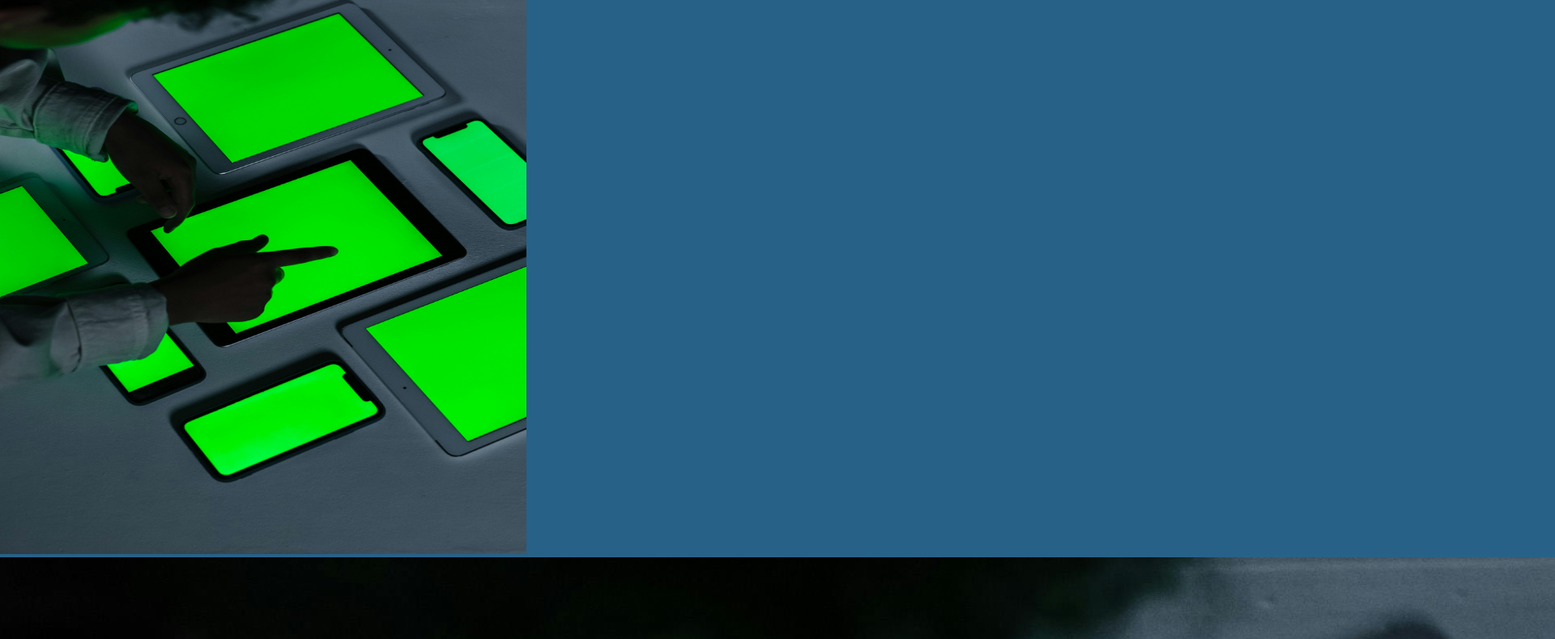
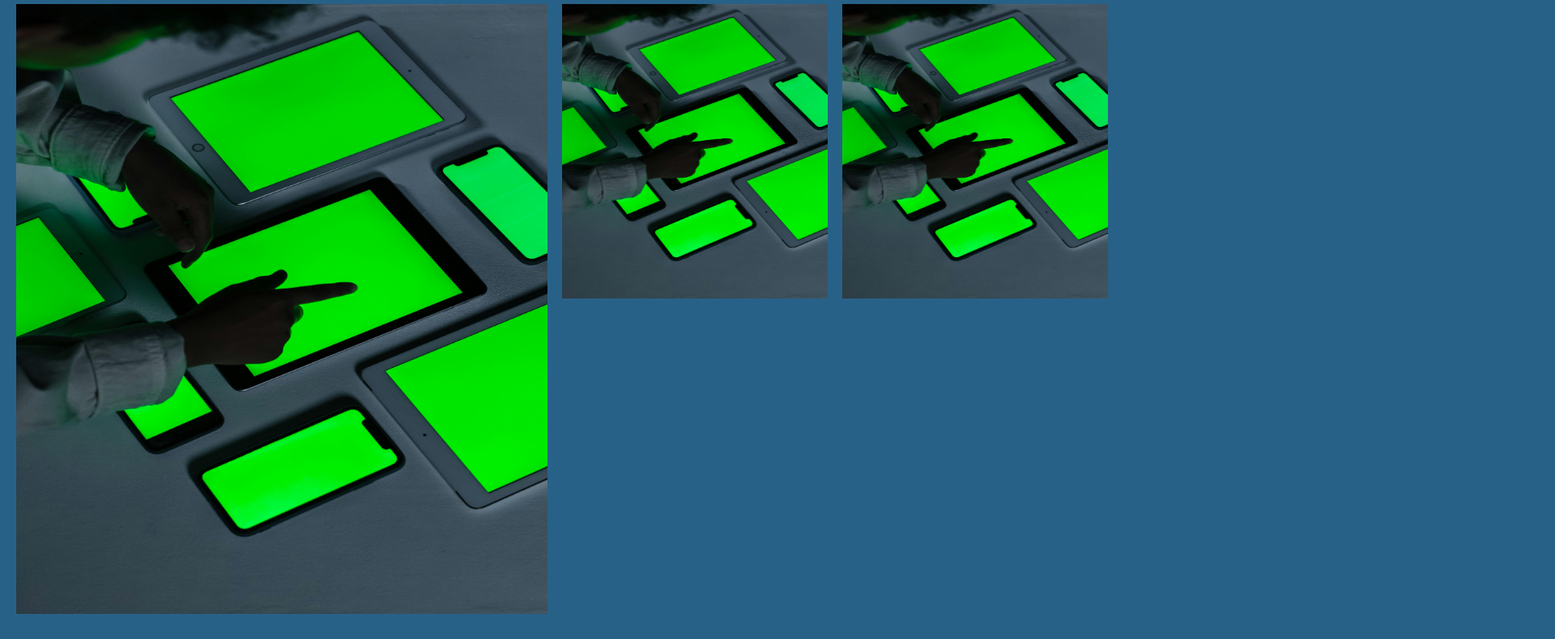
Before and after one commit to wevertonsantos/saints, a plain HTML site: page frontend/pages/home.html in a window 1280 px wide. Shown: the part 159-949 px from the top of the page at 81% size, 1920 px wide, since content can reach past the window. After the commit the page ends 922 px from the top, so only its background shows below. Drawn offline with Linux system fonts and the light colour scheme.

Commit message:
alterando tamanho de imgs e começando com grid

```diff
--- a/frontend/styles/main-headlines.css
+++ b/frontend/styles/main-headlines.css
@@ -1,13 +1,21 @@
 .main-headlines{
     height: 90vh;
     background-color: #286188;
+    margin: 20px;
 }
 
 .main-headlines .items {
-
+    display: grid;
+    gap: 18px;
+    grid-template-columns: 1fr 1fr 1fr;
 }
 
 .main-headlines .items .main-img{
-    height: 700px;
-    width: 650px;
+    width: 656px;
+    height: 754px;
 }
+
+.main-headlines .items .second-img,.third-img{
+    width: 328px;
+    height: 364px;
+}
```
